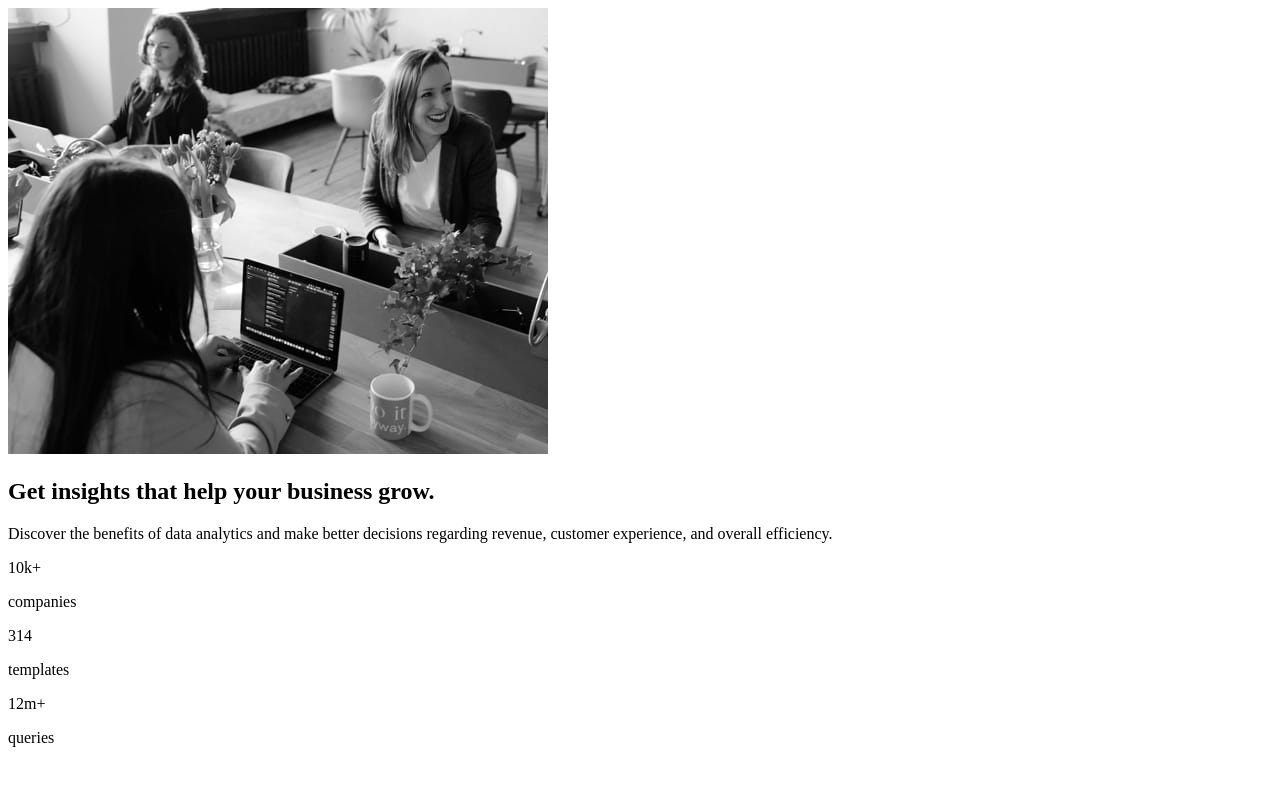
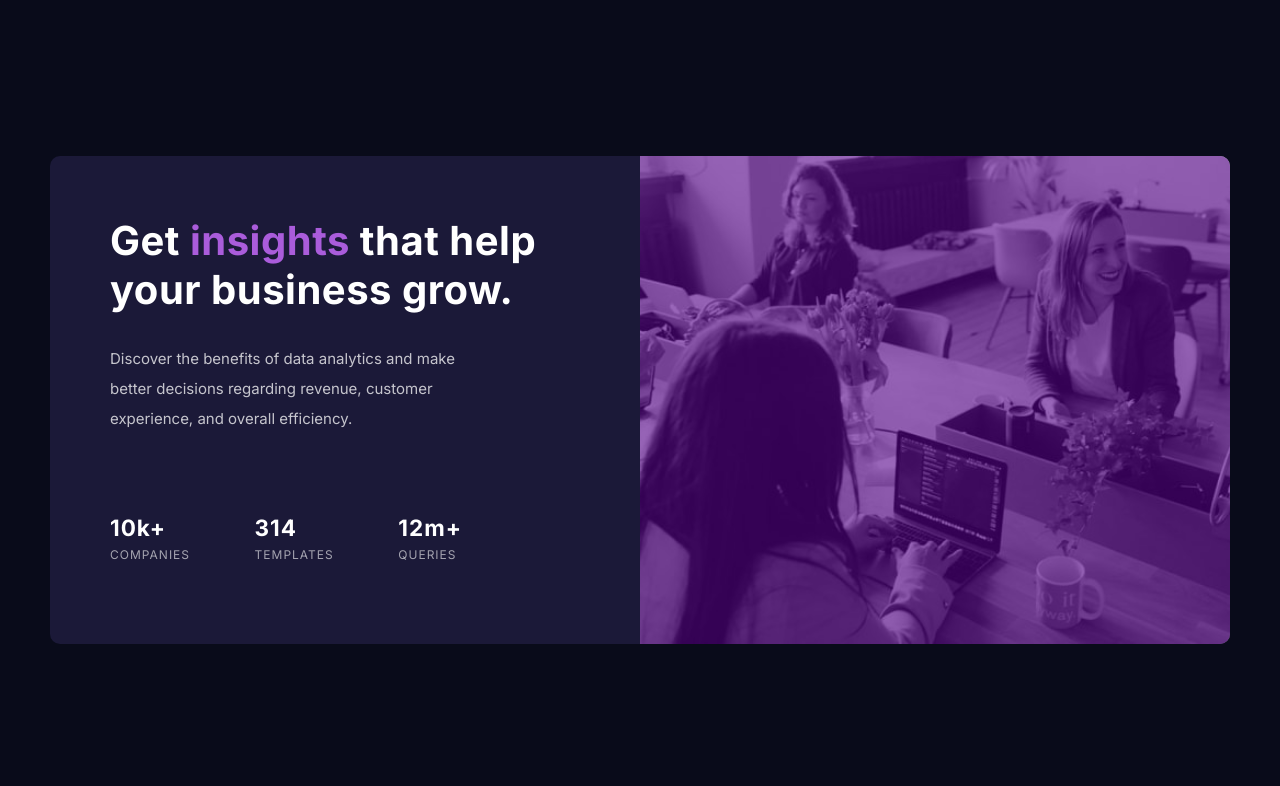
Before and after one commit to KrisvHeij/stats-preview-card-component, a plain HTML site: page index.html in a window 1280 px wide. Drawn offline with Linux system fonts and the light colour scheme.

Commit message:
Finished CSS
Finished all the css and media queries.

```diff
--- a/index.html
+++ b/index.html
@@ -8,6 +8,12 @@
       type="image/png"
       sizes="32x32"
       href="./images/favicon-32x32.png"
+    />
+    <link rel="preconnect" href="https://fonts.googleapis.com" />
+    <link rel="preconnect" href="https://fonts.gstatic.com" crossorigin />
+    <link
+      href="https://fonts.googleapis.com/css2?family=Inter:ital,opsz,wght@0,14..32,100..900;1,14..32,100..900&family=Lexend+Deca:wght@100..900&display=swap"
+      rel="stylesheet"
     />
     <link rel="stylesheet" href="./styles.css" />
     <title>Frontend Mentor | Stats preview card component</title>
@@ -34,16 +40,16 @@
           Discover the benefits of data analytics and make better decisions
           regarding revenue, customer experience, and overall efficiency.
         </p>
-        <div class="item-container">
-          <div class="item">
+        <div class="stats-container">
+          <div class="stat">
             <p>10k+</p>
             <p>companies</p>
           </div>
-          <div class="item">
+          <div class="stat">
             <p>314</p>
             <p>templates</p>
           </div>
-          <div class="item">
+          <div class="stat">
             <p>12m+</p>
             <p>queries</p>
           </div>
--- a/styles.css
+++ b/styles.css
@@ -0,0 +1,173 @@
+/* Font families */
+/* Inter, Lexend */
+
+/* Custom properties */
+:root {
+  --c-bg: hsl(233, 47%, 7%);
+  --c-card-bg: hsl(244, 38%, 16%);
+  --c-accent: hsl(277, 64%, 61%);
+  --c-white: hsl(0, 0%, 100%);
+  --c-white-75: hsla(0, 0%, 100%, 0.75);
+  --c-white-60: hsla(0, 0%, 100%, 0.6);
+  --fw-400: 400;
+  --fw-700: 700;
+}
+
+*,
+::before,
+::after {
+  box-sizing: border-box;
+  margin: 0;
+  padding: 0;
+}
+
+img {
+  display: block;
+  max-width: 100%;
+}
+
+body {
+  font-family: "Inter", "Lexend Deca", sans-serif;
+  font-size: 15px;
+  background-color: var(--c-bg);
+  color: var(--c-white);
+  display: flex;
+  justify-content: center;
+  align-items: center;
+  height: 100vh;
+}
+
+/* Card */
+.container {
+  background-color: var(--c-card-bg);
+  max-width: 33.75rem;
+  margin: 4rem 2rem;
+  border-radius: 10px;
+  overflow: clip;
+  text-align: center;
+}
+
+/* Card Image */
+.img-container {
+  position: relative;
+}
+
+.img-container::before {
+  content: "";
+  position: absolute;
+  top: 0;
+  left: 0;
+  width: 100%;
+  height: 100%;
+  background-color: hsla(277, 100%, 27%, 0.6);
+}
+
+/* Card content / text */
+.content {
+  padding: 2em 1.25em;
+}
+
+.content-header {
+  font-size: 1.75em;
+  letter-spacing: 0.5px;
+  margin-bottom: 0.75em;
+  max-width: 20ch;
+  margin-inline: auto;
+}
+
+.content-header span {
+  color: var(--c-accent);
+}
+
+.content-text {
+  /* font-family: "Lexend Deca"; */
+  color: var(--c-white-75);
+  line-height: 1.6;
+  text-wrap: balance;
+}
+
+/* Stat container */
+.stats-container {
+  margin-top: 2em;
+}
+
+.stat:nth-of-type(1),
+.stat:nth-of-type(2) {
+  margin-bottom: 1.5em;
+}
+
+/* Stat first paragraph */
+.stat p:nth-of-type(1) {
+  font-size: 1.5em;
+  font-weight: var(--fw-700);
+  letter-spacing: 1px;
+}
+
+.stat p:nth-of-type(2) {
+  color: var(--c-white-60);
+  text-transform: uppercase;
+  font-size: 0.8em;
+  letter-spacing: 1px;
+  margin-top: 0.5em;
+}
+
+/* Media query > 768px */
+@media (min-width: 48rem) {
+  .container {
+    max-width: 64.5rem;
+    display: flex;
+    flex-direction: row-reverse;
+  }
+
+  .img-container,
+  .content {
+    width: 50%;
+  }
+
+  .img-container picture {
+    display: flex;
+    width: 100%;
+    height: 100%;
+  }
+
+  .img-container img {
+    object-fit: cover;
+  }
+}
+
+/* Media query > 992px */
+@media (min-width: 62rem) {
+  .container {
+    max-width: 73.75rem;
+  }
+
+  .content-header,
+  .content-text,
+  .stats-container {
+    max-width: 600px
+  }
+
+  .content {
+    text-align: left;
+    padding-block: 4em;
+    padding-inline: 4em;
+
+  }
+  .content-header {
+    font-size: 2.5rem;
+    margin-inline: 0;
+  }
+
+  .content-text {
+    text-wrap: wrap;
+    max-width: 22rem;
+    line-height: 2;
+  }
+
+  .stats-container {
+    max-width: 22rem;
+    margin-top: 5rem;
+    display: flex;
+    justify-content: space-between;
+  }
+}
```
